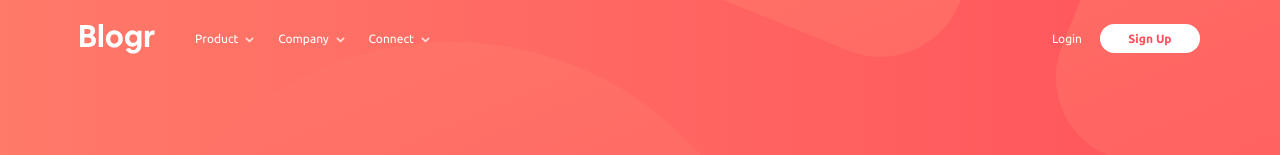
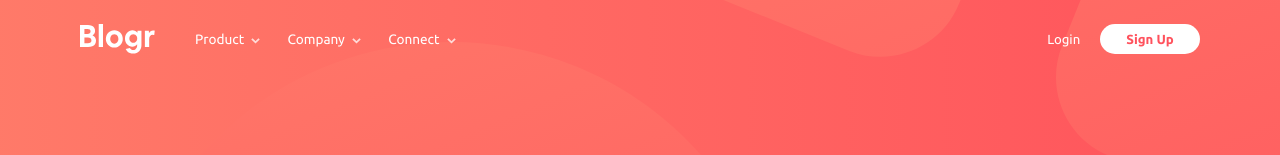
Before and after one commit to BlackSun225/blogr_landing_page, a plain HTML site: page index.html in a window 1280 px wide. Shown: the top 155 px of the page. Drawn offline with nearby package versions, Linux system fonts and the light colour scheme.

Commit message:
increased font-size of desk nav

```diff
--- a/blogr_landing_page.css
+++ b/blogr_landing_page.css
@@ -131,7 +131,7 @@ footer > div div {
     font-family: "Ubuntu", sans-serif;
   }
   nav.desk .business > div {
-    font-size: 0.75em;
+    font-size: 0.85em;
     padding-right: 2em;
     cursor: pointer;
     position: relative;
@@ -167,6 +167,7 @@ footer > div div {
   .profiled {
     display: flex;
     align-items: center;
+    font-size: 1.1em;
   }
   .profiled a.wb {
     margin-left: 1.5em;
```
